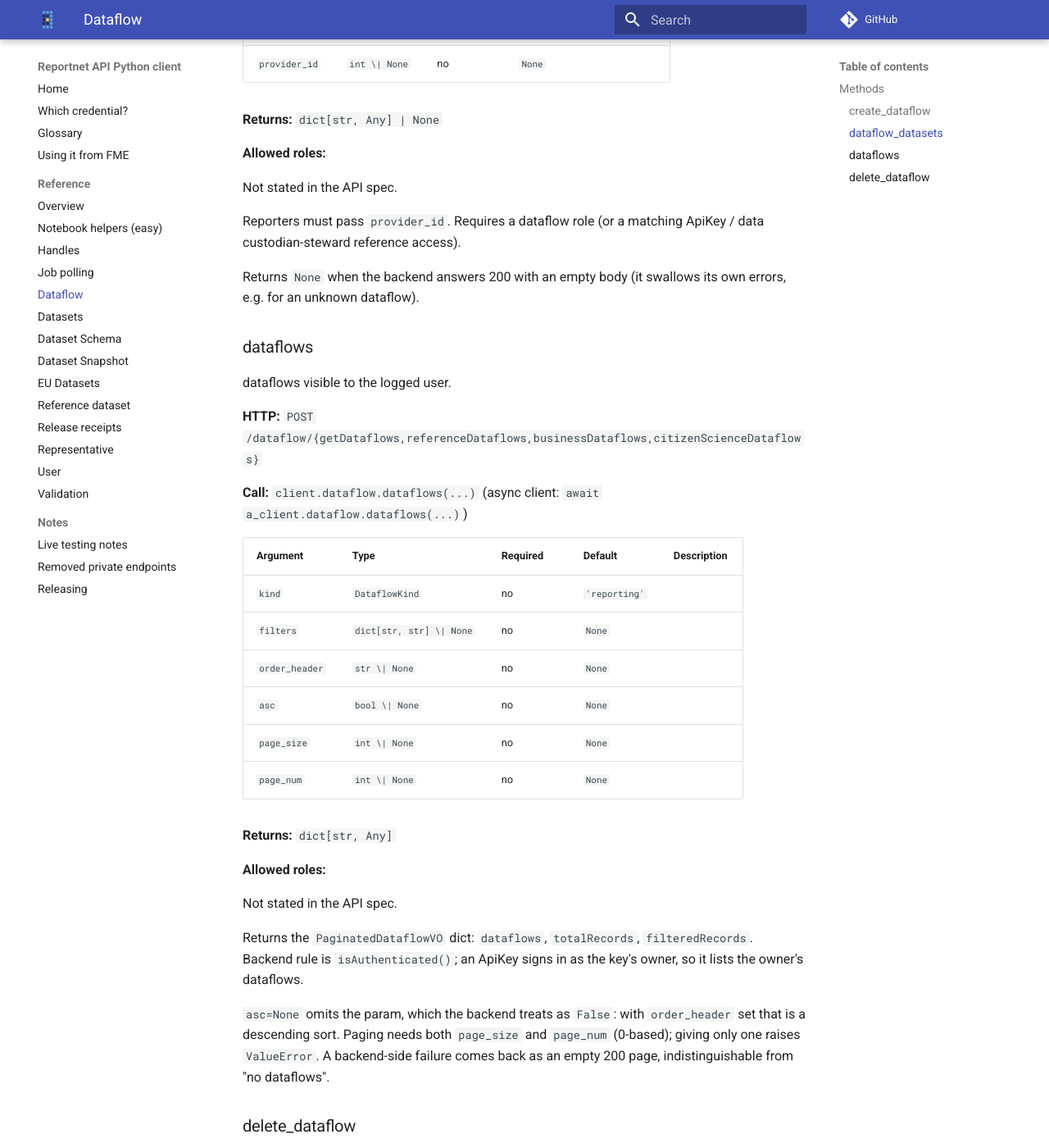
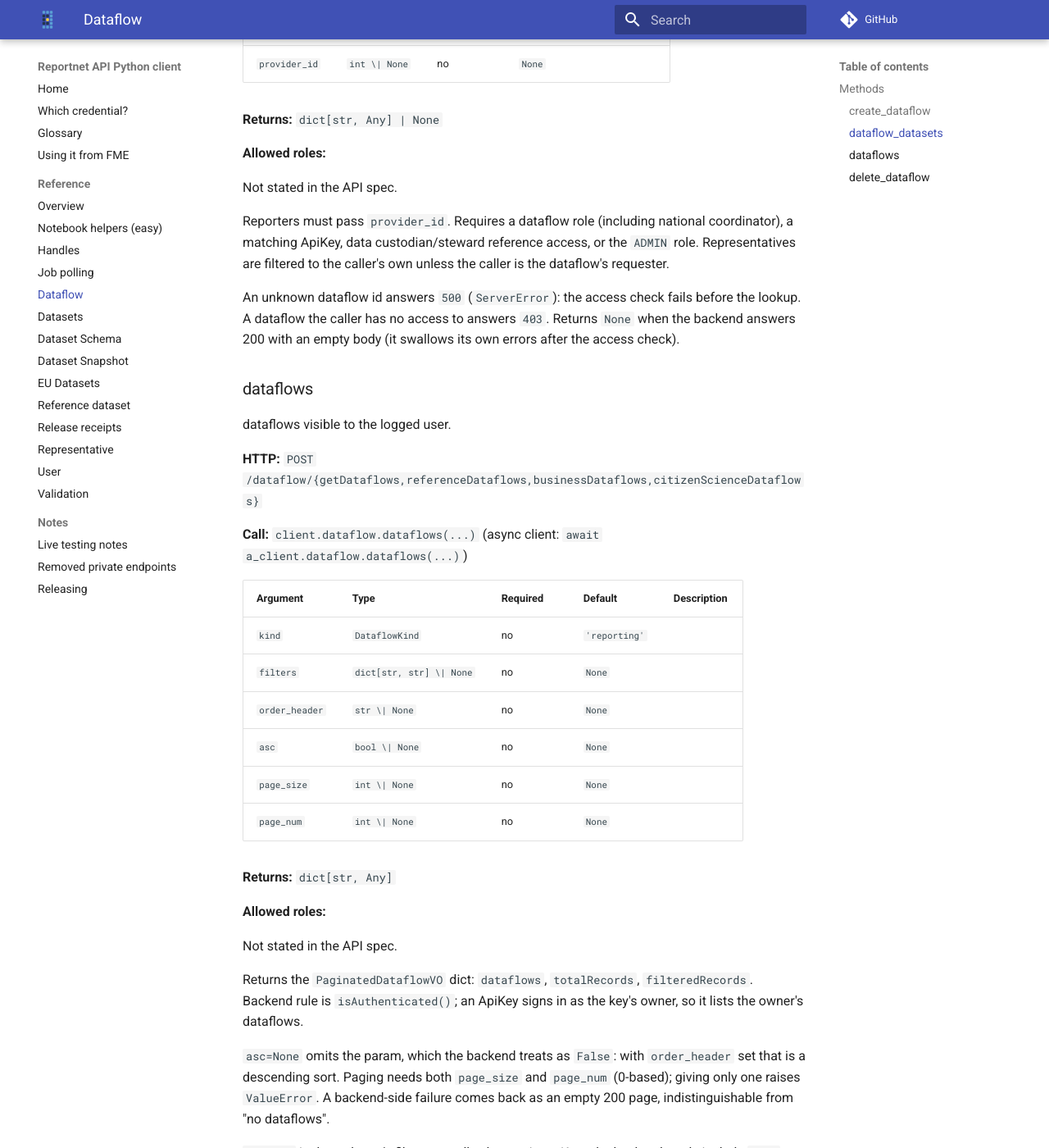
Before and after one commit to eeadata/reportnet-api-python, an MkDocs documentation site: the page built from docs/reference/dataflow.md, in a window 1280 px wide and 1400 px high, scrolled down 1829 px. Shown: the whole window at 82% size. Built offline with MkDocs 1.6.1 and Material for MkDocs 9.7.7, drawn with Linux system fonts in a browser that asks for light colours; comment, search, counter and statistics services are not loaded; some of the changed text lies outside the part shown.

Commit message:
dataflow docstrings: cross-check against the current backend source
Re-read the dataflow routes on the backend branch closest to live. The
listings, paging, create and delete behave as before. Corrections:
dataflow_datasets now says an unknown dataflow id answers 500 (the
access check fails first, seen live), not an empty 200, and lists the
admin and national coordinator access; dataflows lists the filters
keys the backend reads; delete_dataflow notes that a Business dataflow
needs an admin. Adds a mocked test for the 500 and regenerates the
reference page.

```diff
--- a/docs/reference/dataflow.md
+++ b/docs/reference/dataflow.md
@@ -69,11 +69,15 @@ the dataflow with its datasets (`designDatasets`, `reportingDatasets`, `dataColl
 
 Not stated in the API spec.
 
-Reporters must pass `provider_id`. Requires a dataflow role (or a
-matching ApiKey / data custodian-steward reference access).
+Reporters must pass `provider_id`. Requires a dataflow role (including
+national coordinator), a matching ApiKey, data custodian/steward
+reference access, or the `ADMIN` role. Representatives are filtered to
+the caller's own unless the caller is the dataflow's requester.
 
-Returns `None` when the backend answers 200 with an empty body (it
-swallows its own errors, e.g. for an unknown dataflow).
+An unknown dataflow id answers `500` (`ServerError`): the access check
+fails before the lookup. A dataflow the caller has no access to
+answers `403`. Returns `None` when the backend answers 200 with an
+empty body (it swallows its own errors after the access check).
 
 ### dataflows
 
@@ -108,6 +112,13 @@ signs in as the key's owner, so it lists the owner's dataflows.
 `ValueError`. A backend-side failure comes back as an empty 200 page,
 indistinguishable from "no dataflows".
 
+`filters` is the web app's filter map, all values strings. Keys the
+backend reads include `name`, `description`, `obligation`,
+`legal_instrument`, `status` (`OPEN`, `CLOSED`, `DESIGN`), `pinned`
+and date ranges such as `deadline_date_from`/`deadline_date_to`. The
+key `role` (e.g. `"LEAD_REPORTER"`) keeps only the dataflows where
+the user holds that role.
+
 ### delete_dataflow
 
 delete a dataflow with its design datasets, documents and representatives.
@@ -127,7 +138,8 @@ delete a dataflow with its design datasets, documents and representatives.
 Not stated in the API spec.
 
 `DataflowControllerImpl#deleteDataFlow`. Requires `DATAFLOW_STEWARD` or
-`DATAFLOW_CUSTODIAN` on the dataflow. `423` while a schema import or
-a schema copy into it is running. The backend logs and swallows its
+`DATAFLOW_CUSTODIAN` on the dataflow; a `BUSINESS` dataflow needs an
+admin (`403` otherwise). `423` while a schema import or a schema copy
+into it is running. The backend logs and swallows its
 own failures (`DataflowServiceImpl#deleteDataFlow`), so a 200 does not
 prove the dataflow is gone: `dataflow_datasets()` afterwards does.
```
Also changed, not shown: CHANGELOG.md (+5 -0 lines), 2 other files.
